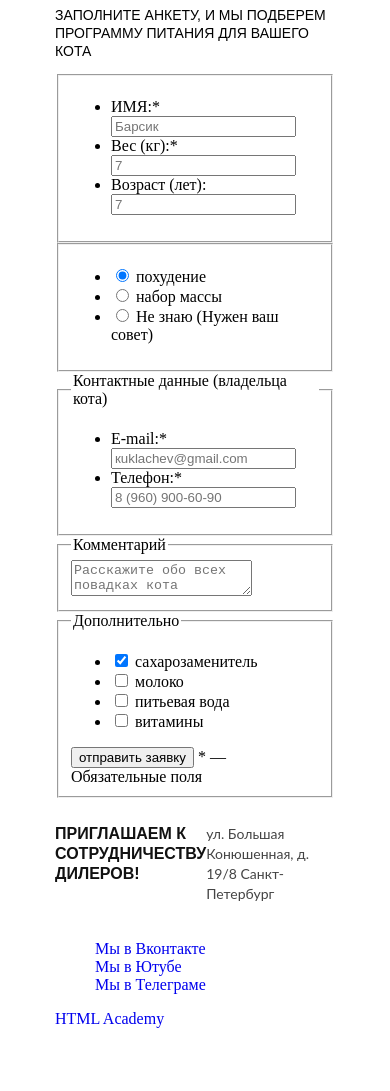
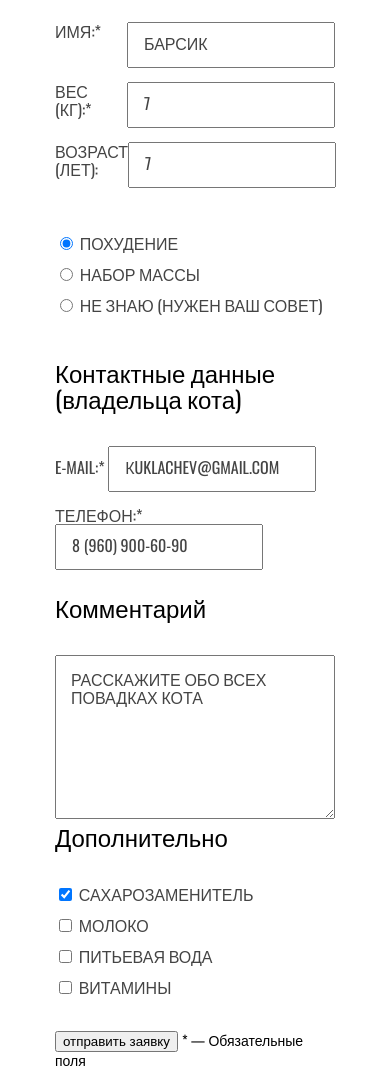
Before and after one commit to htmlacademy-adaptive/1772115-cat-energy-29, a website: page source/form.html in a window 390 px wide. Shown: the part 281-1372 px from the top of the page. Before the commit the page ends 1317 px from the top, so only its background shows below. Drawn offline with nearby package versions, Linux system fonts and the light colour scheme; files that its build step writes are made by us from their sources.

Commit message:
адаптивные сетки

```diff
--- a/source/form.html
+++ b/source/form.html
@@ -5,8 +5,11 @@
   <meta name="viewport"
         content="width=device-width, user-scalable=no, initial-scale=1.0, maximum-scale=1.0, minimum-scale=1.0">
   <meta http-equiv="X-UA-Compatible" content="ie=edge">
+  <meta name="viewport" content="width=device-width, initial-scale=1">
   <title>Кэт энерджи.Форма.</title>
   <link rel="stylesheet" href="css/style.css">
+  <link href="https://fonts.googleapis.com/css2?family=Lato&family=Oswald&display=swap" rel="stylesheet">
+  <link href="https://fonts.googleapis.com/css2?family=Lato&family=Oswald&display=swap" rel="stylesheet">
 </head>
 <body class="form-body">
 <header class="main-header width-mobile">
@@ -40,26 +43,26 @@
   <h1 class="main-container-form__title">Подбор программы</h1>
   <p class="main-container-form__description">Заполните анкету, и мы подберем программу питания для вашего кота</p>
   <form class="main-container-form__container-form container-form" action="https://echo.htmlacademy.ru/" method="post">
-    <fieldset class="container-form__personal-data personal-data">
+    <fieldset class="container-form__personal-data personal-data fieldset-style">
       <legend class="visually-hidden">Персональные данные</legend>
-      <ul class="personal-data__list">
+      <ul class="personal-data__list font_type">
         <li class="personal-data__item">
           <label for="personal-data__name"> ИМЯ:* </label>
-          <input class="personal-data__field" type="text" id="personal-data__name" placeholder="Барсик">
+          <input class="personal-data__field input_style" type="text" id="personal-data__name" placeholder="Барсик">
         </li>
         <li class="personal-data__item">
           <label for="personal-data__weight"> Вес (кг):* </label>
-          <input class="personal-data__field" type="text" id="personal-data__weight" placeholder="7">
+          <input class="personal-data__field input_style" type="text" id="personal-data__weight" placeholder="7">
         </li>
         <li class="personal-data__item">
           <label for="personal-data__age"> Возраст (лет): </label>
-          <input class="personal-data__field" type="text" id="personal-data__age" placeholder="7">
+          <input class="personal-data__field input_style" type="text" id="personal-data__age" placeholder="7">
         </li>
       </ul>
     </fieldset>
-    <fieldset class="container-form__program-form program-form">
+    <fieldset class="container-form__program-form program-form fieldset-style">
       <legend class="visually-hidden">Выбор программы</legend>
-      <ul class="program-form__list">
+      <ul class="program-form__list font_type">
         <li class="program-form__item">
           <label class="program-form__control">
             <input type="radio" name="slim" value="slim" checked>
@@ -83,28 +86,28 @@
         </li>
       </ul>
     </fieldset>
-    <fieldset class="container-form__contact-data contact-data">
-      <legend class="">Контактные данные (владельца кота)</legend>
-      <ul>
+    <fieldset class="container-form__contact-data contact-data fieldset-style">
+      <legend class="title-style">Контактные данные (владельца кота)</legend>
+      <ul class="contact-data__list font_type">
         <li class="contact-data__e-mail e-mail">
           <label for="e-mail"> E-mail:* </label>
-          <input class="e-mail__field" type="text" id="e-mail" placeholder="кuklachev@gmail.com">
+          <input class="e-mail__field input_style" type="text" id="e-mail" placeholder="кuklachev@gmail.com">
         </li>
         <li class="contact-data__telephone telephone">
           <label for="telephone"> Телефон:* </label>
-          <input class="telephone__field" type="text" id="telephone" placeholder="8 (960) 900-60-90">
+          <input class="telephone__field input_style" type="text" id="telephone" placeholder="8 (960) 900-60-90">
         </li>
       </ul>
     </fieldset>
-    <fieldset class="container-form__comment">
-      <legend>Комментарий</legend>
+    <fieldset class="container-form__comment fieldset-style">
+      <legend class="container-form__comment__title title-style">Комментарий</legend>
       <label for="container-form__comment-input-box"></label>
       <textarea name="comment" placeholder="Расскажите обо всех повадках кота"
                 id="container-form__comment-input-box"></textarea>
     </fieldset>
-    <fieldset class="container-form__optionally">
-      <legend>Дополнительно</legend>
-      <ul>
+    <fieldset class="container-form__optionally fieldset-style">
+      <legend class="title-style">Дополнительно</legend>
+      <ul class=" container-form__optionally__list font_type">
         <li>
           <label>
             <input type="checkbox" name="optionally" value="sweetener" checked>
@@ -135,7 +138,7 @@
         </li>
       </ul>
       <button type="submit">отправить заявку</button>
-      <span>* — Обязательные поля</span>
+      <span class="container-form__optionally__annotation">* — Обязательные поля</span>
     </fieldset>
   </form>
   <div class="main-container__cooperation cooperation width-mobile">
--- a/source/sass/blocks/main-container-catalog.scss
+++ b/source/sass/blocks/main-container-catalog.scss
@@ -9,18 +9,18 @@
   font-family: var(--font-primary);
   font-size: 36px;
   line-height: 36px;
-  margin: 0;
+  margin: 27px 22px 21px 0;
   padding: 0;
 }
 .main-container-catalog__product-card-list{
   list-style-type: none;
   margin: 0;
   padding: 20px 0 25px 0;
+
 }
 .main-container-catalog__product-card-item{
   display: grid;
-
-}
+  }
 .main-container-catalog__optionally-products{
   font-family: var(--font-primary);
   font-size: 24px;
@@ -61,3 +61,30 @@
   color: #444444;
   float: right;
 }
+.product-card-name__image{
+  width: 140px;
+  height: 107px;
+}
+.product-card-name__name-product-card-title{
+  font-family: var(--font-primary);
+  font-size: 16px;
+  line-height: 20px;
+  text-transform: uppercase;
+}
+.product-card-item__property{
+  font-family: var(--font-secondary);
+  font-size: 12px;
+  line-height: 16px;
+
+
+}
+.product-card-item__parameter{
+  font-family: var(--font-secondary);
+  font-size: 12px;
+  line-height: 16px;
+  color: #444444;
+}
+.optionally-item-title__attrs{
+  display: flex;
+  justify-content: space-between;
+}
--- a/source/sass/blocks/main-container-form.scss
+++ b/source/sass/blocks/main-container-form.scss
@@ -2,17 +2,22 @@
   display: block;
   margin-left: auto;
   margin-right: auto;
+  width: var(--width-mobile-section);
 }
 .main-container-form__title{
 font-family: var(--font-primary);
   font-size: 36px;
   line-height: 36px;
+  margin: 27px 0 37px 0;
 }
 .main-container-form__description{
   font-family: var(--font-primary);
   font-size: 14px;
   line-height: 18px;
   text-transform: uppercase;
+  padding: 0;
+  margin-bottom: 39px;
+  margin-top: 0;
 }
 .cooperation__text{
   font-family: var(--font-secondary);
@@ -21,3 +26,79 @@ font-family: var(--font-primary);
   color: #444444;
   margin: 0 auto;
 }
+.font_type{
+  @include form_font;
+  list-style-type: none;
+  margin: 0;
+  padding: 0;
+  width: var(--width-mobile-section);
+}
+.input_style{
+  margin: 0;
+  padding: 14px 12px 13px 15px;
+}
+input::placeholder{
+  @include form_font;
+}
+textarea::placeholder{
+  @include form_font;
+}
+
+textarea{
+  box-sizing: border-box;
+  padding: 14px 14px 118px 15px;
+  margin: 0;
+  width: 280px;
+}
+.container-form__optionally__annotation{
+  font-family: var(--font-primary);
+  font-size: 14px;
+  line-height: 16px;
+}
+.personal-data__list{
+  display: flex;
+  flex-direction: column;
+  gap: 14px;
+}
+.personal-data__item{
+  display: flex;
+  justify-content: space-between;
+  padding: 0;
+  margin: 0;
+}
+.title-style{
+  font-family: var(--font-primary);
+  font-size: 24px;
+  line-height: 26px;
+  padding: 0;
+}
+.program-form__list{
+  display: flex;
+  flex-direction: column;
+  gap: 13px;
+  padding: 22px 0 45px 0;
+  margin: 0;
+}
+.fieldset-style{
+  border: 0;
+  margin: 0;
+  padding: 0;
+}
+.contact-data__list{
+  display: flex;
+  flex-direction: column;
+  gap: 14px;
+  margin: 35px 0 24px 0;
+}
+.container-form__optionally__list{
+  display: flex;
+  flex-direction: column;
+  gap: 12px;
+  margin: 36px 0 34px 0;
+}
+.container-form__comment__title{
+  margin-bottom: 35px;
+}
+.container-form__personal-data{
+  margin-bottom: 24px;
+}
--- a/source/sass/blocks/main-header.scss
+++ b/source/sass/blocks/main-header.scss
@@ -1,5 +1,30 @@
 .main-header{
-  display: block;
+  display: flex;
+  width: var(--width-mobile-section);
+  height: 66px;
   margin-left: auto;
   margin-right: auto;
 }
+@media (min-width: 707px){
+  .main-header{
+    width: var(--width-tablet-section);
+    height: 75px;
+  }
+}
+
+.main-nav__list{
+  display: flex;
+  flex-direction:column;
+
+  @media (min-width: 707px){
+    display: flex;
+    flex-direction:row;
+    gap: 33px;
+    align-items: flex-end;
+  }
+}
+.main-nav__toggle{
+  @media (min-width: 707px){
+    display: none;
+  }
+}
--- /dev/null
+++ b/source/sass/common/mixins.scss
@@ -0,0 +1,7 @@
+@mixin form_font{
+font-family: var(--font-primary);
+  font-size: 16px;
+  line-height: 18px;
+  text-transform: uppercase;
+  color: #444444;
+}
--- a/source/sass/common/variables.scss
+++ b/source/sass/common/variables.scss
@@ -1,12 +1,17 @@
+$width-mobile-section: 280px;
+$width-tablet-section: 707px;
+$width-desktop-section: 1220px;
+
 :root {
   --font-primary: "Oswald", "Arial", sans-serif;
   --font-secondary: "Lato", "Arial", sans-serif;
 
   --width-mobile-section: 280px;
+  --width-tablet-section: 707px;
+  --width-desktop-section: 1220px;
 
   --color-font-primary:#ffffff;
   --color-font-second: #68B738D9;
   --color-font-program: #F2F2F2;
 
-
 }
--- a/source/sass/style.scss
+++ b/source/sass/style.scss
@@ -1,5 +1,6 @@
 @import "common/variables";
 @import "common/fonts";
+@import "common/mixins";
 @import "common/global";
 @import "common/visually-hidden";
 @import "blocks/example";
```
Also changed, not shown: source/catalog.html (+6 -3 lines), source/index.html (+1 -0 lines).
